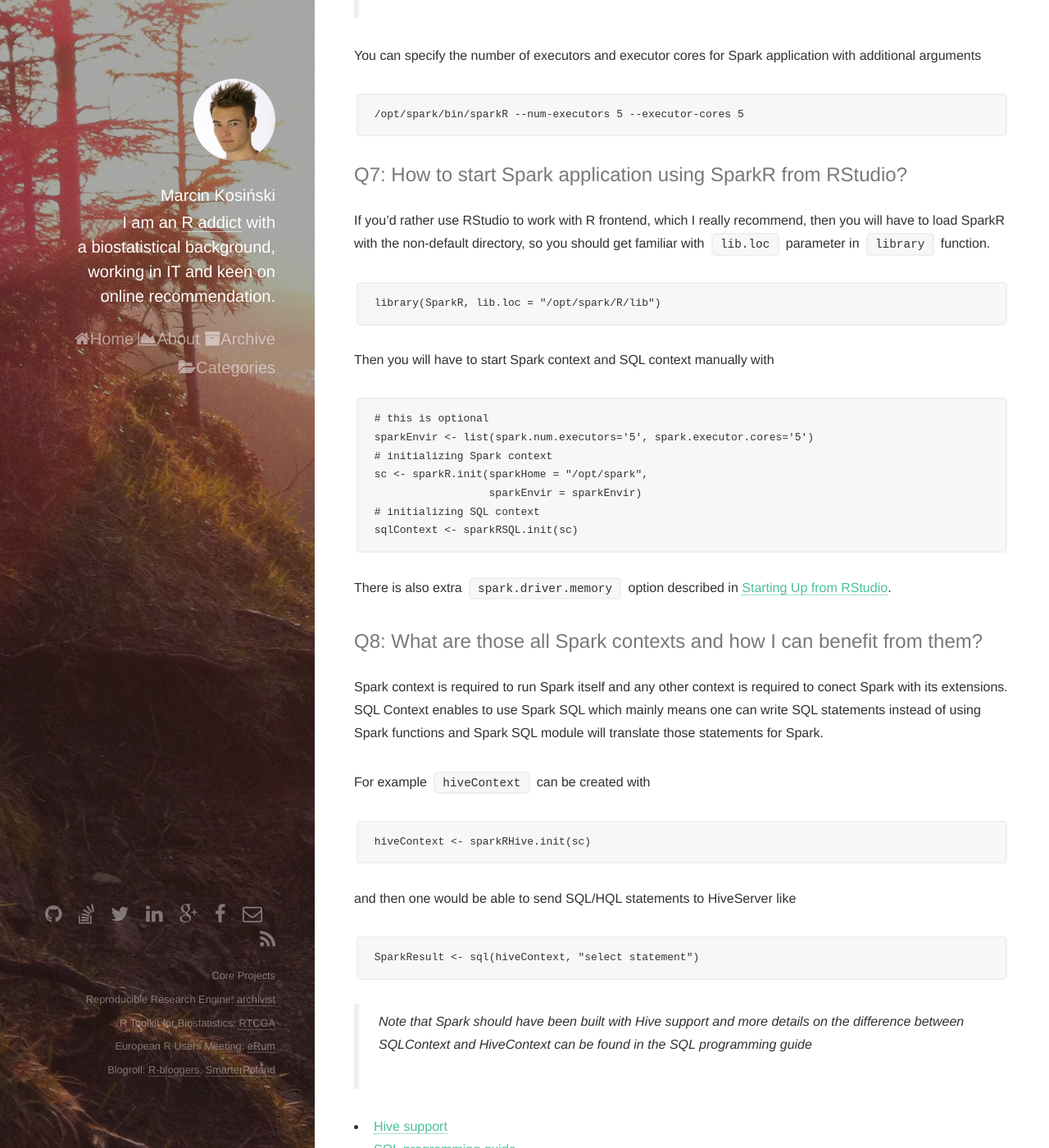
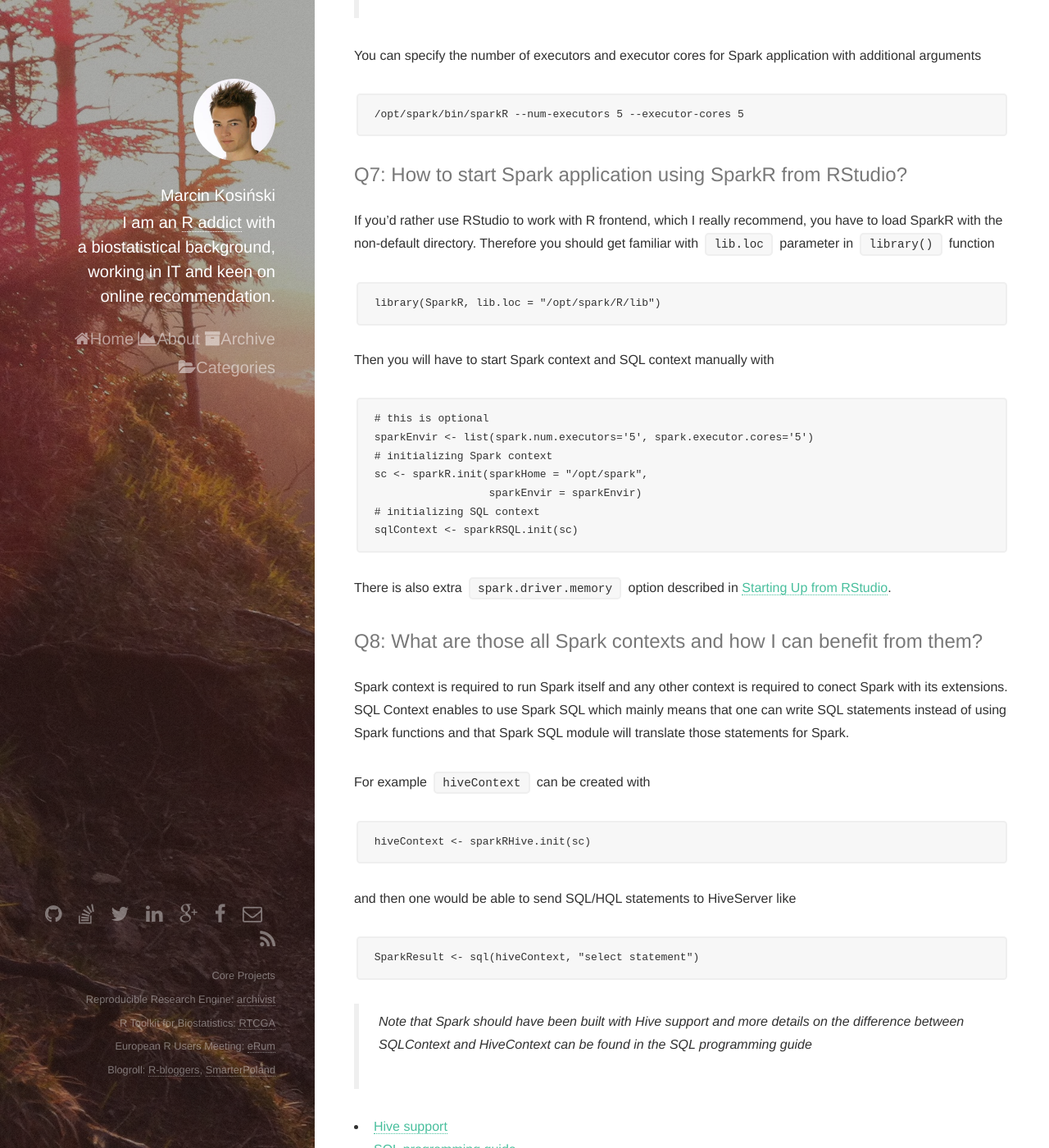
Before and after one commit to MarcinKosinski/MarcinKosinski.github.io, a Jekyll site: the page built from _posts/2016-04-06-FAQ-SparkR.md, in a window 1280 px wide and 1400 px high, scrolled down 2844 px. Shown: the whole window at 82% size. Built offline with Jekyll 4.4.1, drawn with Linux system fonts in a browser that asks for light colours; comment, search, counter and statistics services are not loaded; some of the changed text lies outside the part shown.

Commit message:
typos in first post

````diff
--- a/_posts/2016-04-06-FAQ-SparkR.md
+++ b/_posts/2016-04-06-FAQ-SparkR.md
@@ -14,7 +14,8 @@
     keep_md: true
 ---
 
-<img src="/images/fulls/07.jpg" class="fit image"> Many people keep asking me whether I have tried [SparkR](http://spark.apache.org/docs/latest/sparkr.html), is it worth using, is it sexy or WHAT is it at all. I felt that writing answers to the frequently asked question (**FAQ**) in the area of **WHAT is that Spark/SparkR?** would help many R Scientists to understand this **Big Data Buzz**-tool. I gathered information from the documentation and code from stackoverflow questions and prepared belowed list.
+<img src="/images/fulls/07.jpg" class="fit image"> Many people keep asking me whether I have tried [SparkR](http://spark.apache.org/docs/latest/sparkr.html), is it worth using, is it sexy or **WHAT is it at all**. I felt that creating frequently asked questions (**FAQ**) in the field of **WHAT is that Spark/SparkR?** would help many R Scientists to understand this **Big Data Buzz**-tool. I have gathered information from the documentation and some code from stackoverflow questions in preparation for the list below.
+
 
 * Q1: How to explain what is Spark to the regular R user
 * Q2: Can I run Spark applications from R: SparkR
@@ -82,8 +83,8 @@
 
 ## Q7: How to start Spark application using SparkR from RStudio?
 
-If you'd rather use RStudio to work with R frontend, which I really recommend, then you will have to load
-SparkR with the non-default directory, so you should get familiar with `lib.loc` parameter in `library` function.
+If you'd rather use RStudio to work with R frontend, which I really recommend, you have to load
+SparkR with the non-default directory. Therefore you should get familiar with `lib.loc` parameter in `library()` function
 
 
 ```r
@@ -109,9 +110,7 @@
 
 Spark context is required to run Spark itself and any other context is required to
 conect Spark with its extensions. SQL Context enables to use Spark SQL which mainly
-means one can write SQL statements instead of using Spark functions and Spark SQL module
-will translate those statements for Spark.
-
+means that one can write SQL statements instead of using Spark functions and that Spark SQL module will translate those statements for Spark.
 
 For example `hiveContext` can be created with
 
````
Also changed, not shown: other parts of _posts/2016-04-06-FAQ-SparkR.md (+5 -6 lines), _source/2016-04-06-FAQ-SparkR.Rmd (+10 -12 lines).
